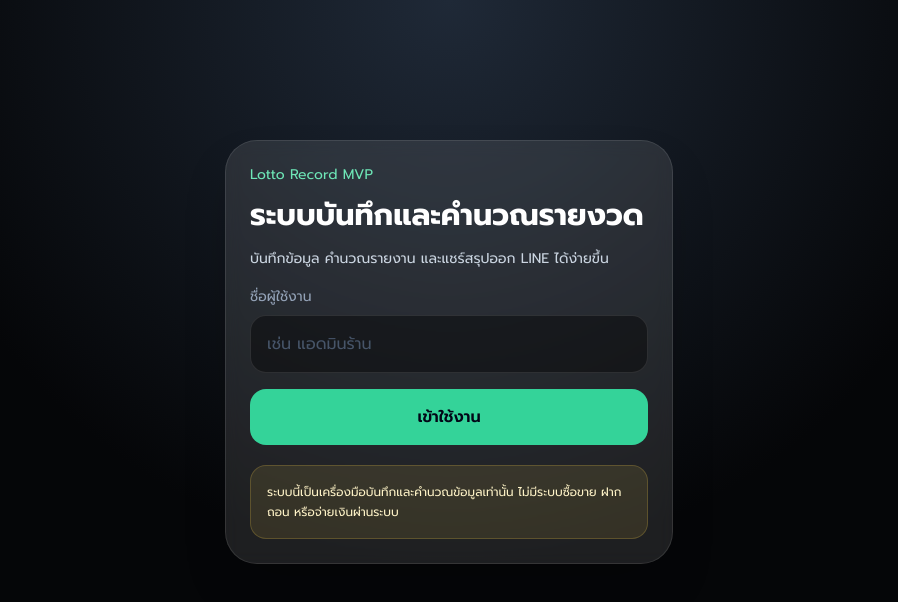
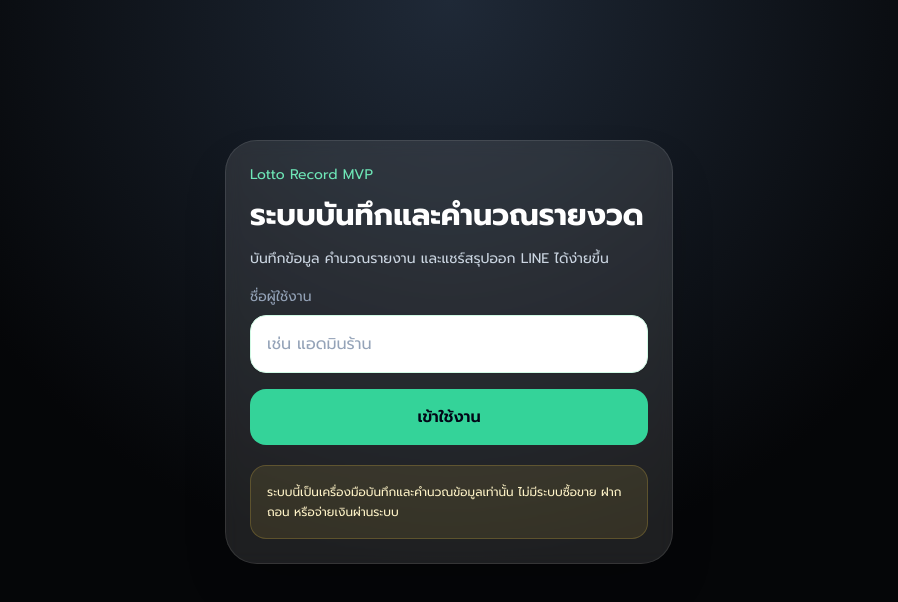
Before and after one commit to frankkk99/lotto-record-mvp, a Next.js app: page / in a window 1280 px wide. Shown: the top 602 px of the page, without its empty margins (191-1089 px from the left). Built offline with nearby package versions, Linux system fonts and the light colour scheme.

Commit message:
Update theme to official lottery style

```diff
--- a/app/globals.css
+++ b/app/globals.css
@@ -3,13 +3,22 @@
 @tailwind utilities;
 
 :root {
-  color-scheme: dark;
+  color-scheme: light;
+  --glo-green: #007a4d;
+  --glo-deep: #005a3d;
+  --glo-mint: #eef8f2;
+  --glo-gold: #f6c343;
+  --glo-border: #dbe8df;
+}
+
+* {
+  box-sizing: border-box;
 }
 
 body {
   min-height: 100vh;
-  background: #050608;
-  color: #f8fafc;
+  background: #f4f8f5;
+  color: #10231b;
 }
 
 input,
@@ -20,10 +29,10 @@ textarea {
 
 @layer components {
   .field {
-    @apply w-full rounded-2xl border border-white/10 bg-black/40 px-4 py-4 text-white placeholder:text-slate-600;
+    @apply w-full rounded-2xl border border-emerald-100 bg-white px-4 py-4 text-slate-900 shadow-sm placeholder:text-slate-400 transition focus:border-emerald-500 focus:ring-4 focus:ring-emerald-100;
   }
 
   .mini-field {
-    @apply w-full rounded-xl border border-white/10 bg-black/40 px-3 py-2 text-sm text-white outline-none ring-emerald-400/30 transition focus:ring-2;
+    @apply w-full rounded-xl border border-emerald-100 bg-white px-3 py-2 text-sm text-slate-900 outline-none transition focus:border-emerald-500 focus:ring-2 focus:ring-emerald-100;
   }
 }
```
